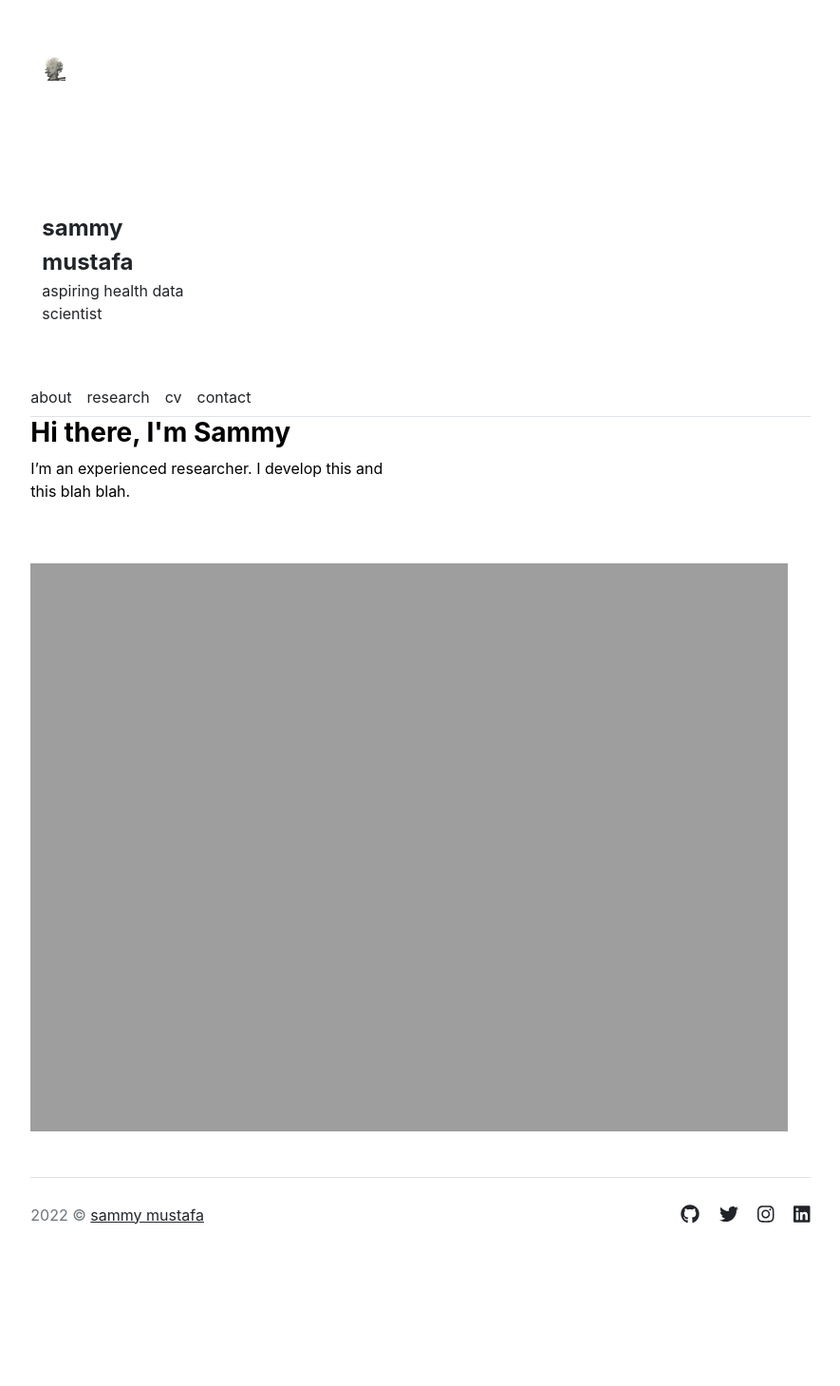
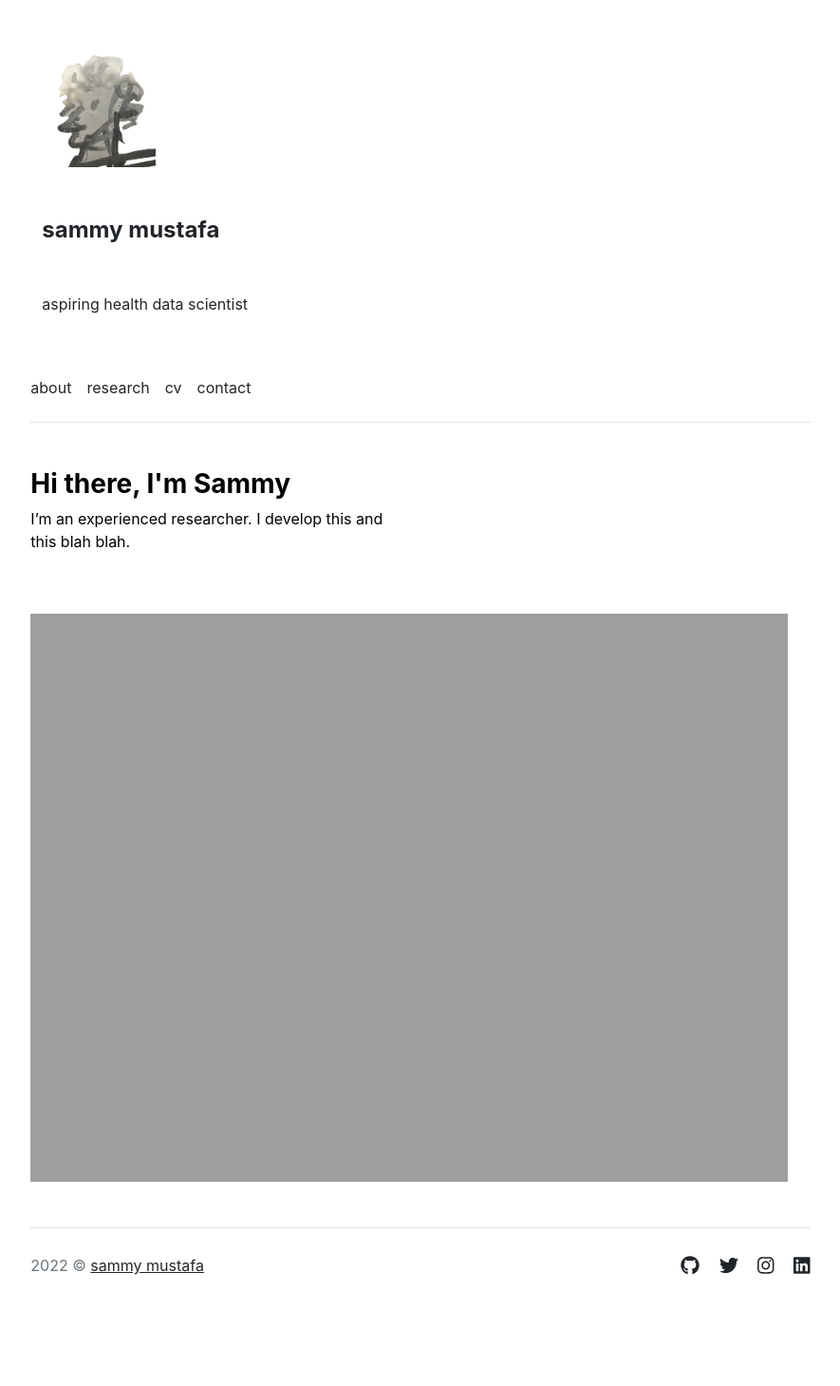
Before and after one commit to sammymustafa/sammymustafa.github.io, a Jekyll site: the page built from index.md, in a window 1280 px wide. Shown: the whole page at 95% size, without its empty margins (197-1082 px from the left). Built offline with Jekyll 4.4.1, drawn with Linux system fonts in a browser that asks for light colours; before the commit the page ends 1406 px from its top, so only the background shows below that.

Commit message:
Update header.html

```diff
--- a/_includes/header.html
+++ b/_includes/header.html
@@ -1,13 +1,11 @@
-<header class="border-bottom">
+<header class="d-flex flex-column flex-md-row align-items-center pb-3 mb-5 border-bottom">
   <div>
   <nav class="navbar navbar-expand-lg navbar-light">
     <div class="container">
       <div class="row g-5 mb-5">
-        <div class="col-md-3">
-        <a href="{{ site.github.url }}/" class="navbar-brand">
-          <img src="assets/other_icon.png" width="15%">
-        </div>
-        <div class="col-md-3">
+        <a href="{{ site.github.url }}/" class="d-flex align-items-center">
+          <span><img src="assets/other_icon.png" width="15%"></span>
+        </a>
         <a href="{{ site.github.url }}/" class="d-flex align-items-center text-decoration-none">
           <span class="fs-4 fw-bold">{{ site.title }}</span>
         </a>
```
